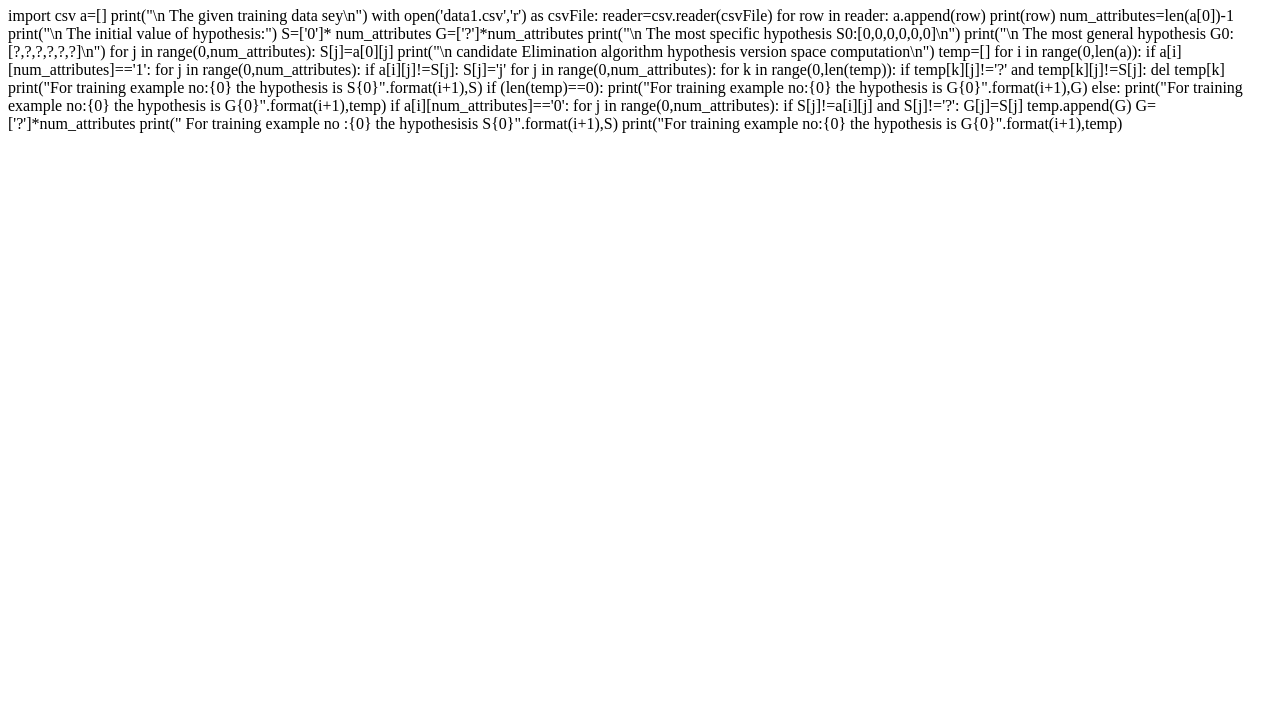
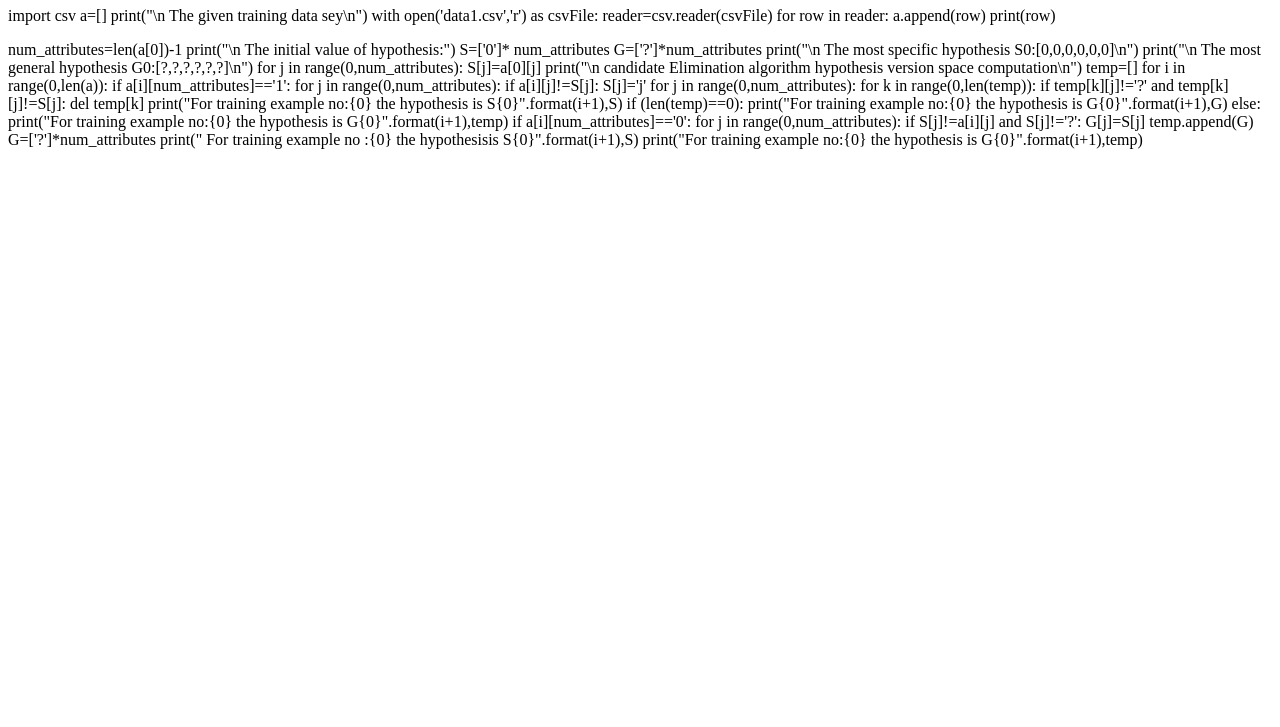
Before and after one commit to Bharath-ctrl/ML, a plain HTML site: page index.html in a window 1280 px wide. Shown: the part 73-800 px from the top of the page. Drawn offline with Linux system fonts and the light colour scheme.

Commit message:
Update index.html

```diff
--- a/index.html
+++ b/index.html
@@ -1,6 +1,6 @@
 <!DOCTYPE html>
 <html>
-<head></head>
+    <head><title>jupyter</title></head>
 <body><h1>P-3</h1>
     <p>import csv
         a=[]
@@ -9,8 +9,8 @@
             reader=csv.reader(csvFile)
             for row in reader:
                 a.append(row)
-                print(row)
-        num_attributes=len(a[0])-1
+        print(row)</p>
+        <p>num_attributes=len(a[0])-1
         print("\n The initial value of hypothesis:")
         S=['0']* num_attributes
         G=['?']*num_attributes
```
